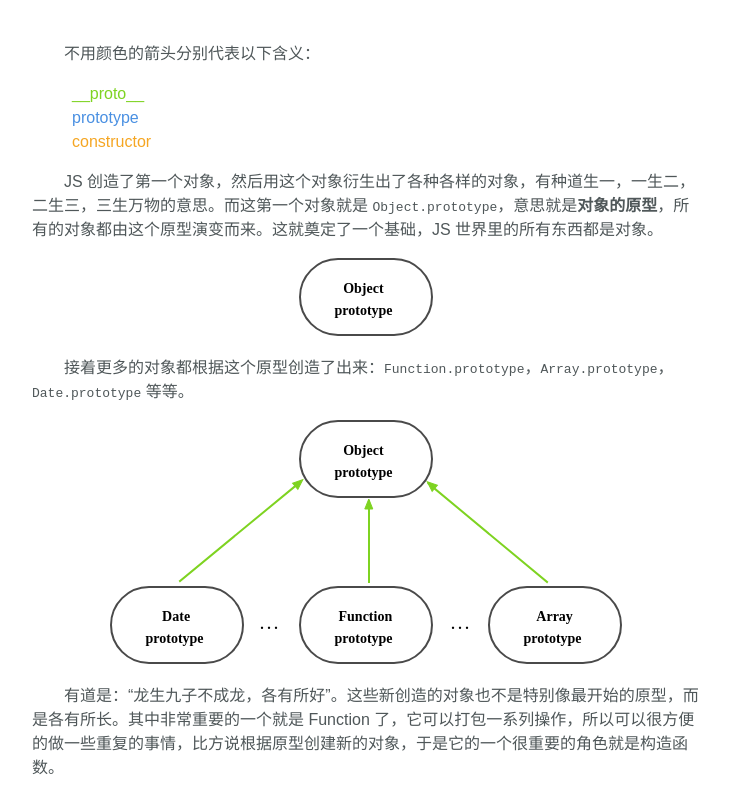
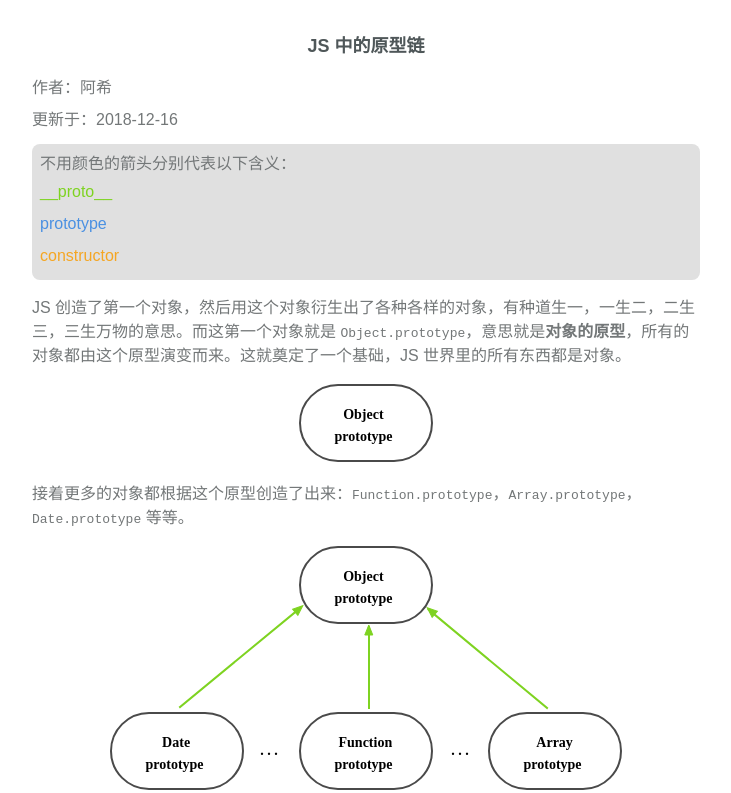
Before and after one commit to aximario/blog, a plain HTML site: page js-prototype.html in a window 1280 px wide. Shown: the top 793 px of the page, without its empty margins (274-1005 px from the left). Drawn offline with Linux system fonts and the light colour scheme.

Commit message:
add: js-prototype

```diff
--- a/index.css
+++ b/index.css
@@ -32,8 +32,9 @@ a:hover {
 }
 
 p {
-  text-indent: 2em;
+  margin: 0;
   line-height: 1.5;
+  color: #737778;
 }
 
 pre {
@@ -41,20 +42,36 @@ pre {
 }
 
 article {
-  margin-top: 10px;
   padding: 16px;
 }
 
-article > header {
+header > h1 {
   text-align: center;
-  font-weight: bolder;
-  font-size: 20px;
+}
+
+header > p {
+  line-height: 2;
+}
+
+aside {
+  background: #e0e0e0;
+  border-radius: .5em;
+  padding: .5em;
+}
+
+aside > ul {
+  margin: 0;
+  padding: 0;
+}
+
+aside li {
+  line-height: 2;
 }
 
 article > p {
+  text-indent: 2em;
   font-size: 14px;
   text-align: right;
-  color: #737778;
 }
 
 article h1 {
@@ -71,8 +88,10 @@ article h6 {
 
 figure {
   text-align: center;
+  margin: 1em;
 }
 
 svg {
   max-width: 100%;
+  height: auto;
 }
--- a/js-prototype.html
+++ b/js-prototype.html
@@ -28,7 +28,12 @@
 
 <body>
   <article>
-    <aside>
+    <header style="margin-bottom: .5em;">
+      <h1>JS 中的原型链</h1>
+      <p>作者：阿希</p>
+      <p>更新于：2018-12-16</p>
+    </header>
+    <aside style="margin-bottom: 1em;">
       <p>不用颜色的箭头分别代表以下含义：</p>
       <ul>
         <li style="color: #7ED321">__proto__</li>
```
